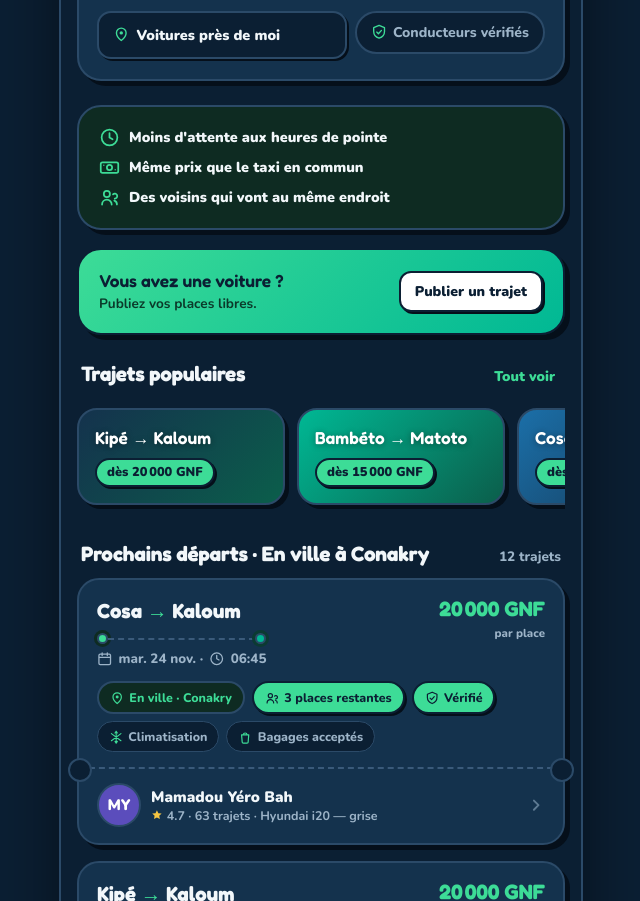
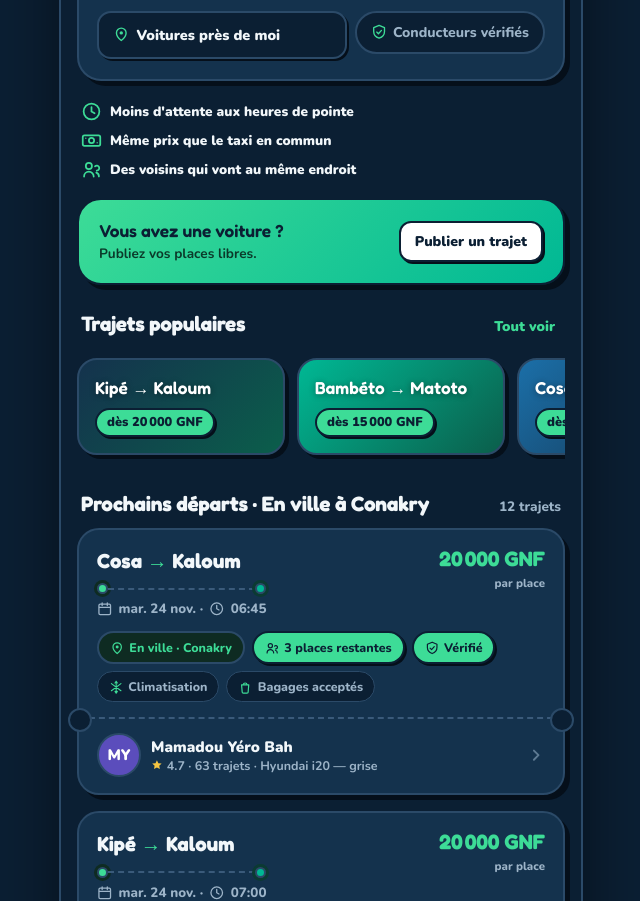
Before and after one commit to kadybah199-devops/Yaaden, a plain HTML site: page index.html in a window 1280 px wide. Shown: the part 805-1706 px from the top of the page, without its empty margins (319-959 px from the left). Drawn offline with nearby package versions, Linux system fonts and the light colour scheme.

Commit message:
Yaaden v6 (2/2) — styles épurés + README

```diff
--- a/styles.css
+++ b/styles.css
@@ -346,16 +346,11 @@ fieldset.field{border:none;padding:0}
 }
 
 /* ---------- Pourquoi Yaaden ---------- */
-.why{
-  margin-top:24px;padding:20px;border-radius:24px;
-  background:var(--mint-soft);
-  border:var(--border);box-shadow:var(--shadow-hard);
-}
-.why h2{margin:0 0 8px;font-size:1.3rem;font-weight:700;color:var(--text)}
-.why p{margin:0 0 14px;font-size:.92rem;font-weight:700;line-height:1.55;color:#BFE9D4}
-.why-points{display:flex;flex-direction:column;gap:9px}
+/* v6 : une simple ligne aérée, sans carte ni titre */
+.why{margin:20px 4px 0;padding:0;background:none;border:none;box-shadow:none}
+.why-points{display:flex;flex-direction:row;flex-wrap:wrap;gap:8px 18px}
 .why-points span{
-  display:flex;align-items:center;gap:9px;font-size:.9rem;font-weight:900;color:var(--text);
+  display:flex;align-items:center;gap:8px;font-size:.85rem;font-weight:900;color:var(--text);
 }
 .why-points .ic{width:21px;height:21px;color:var(--mint);flex:none}
 
```
Also changed, not shown: README.md.
